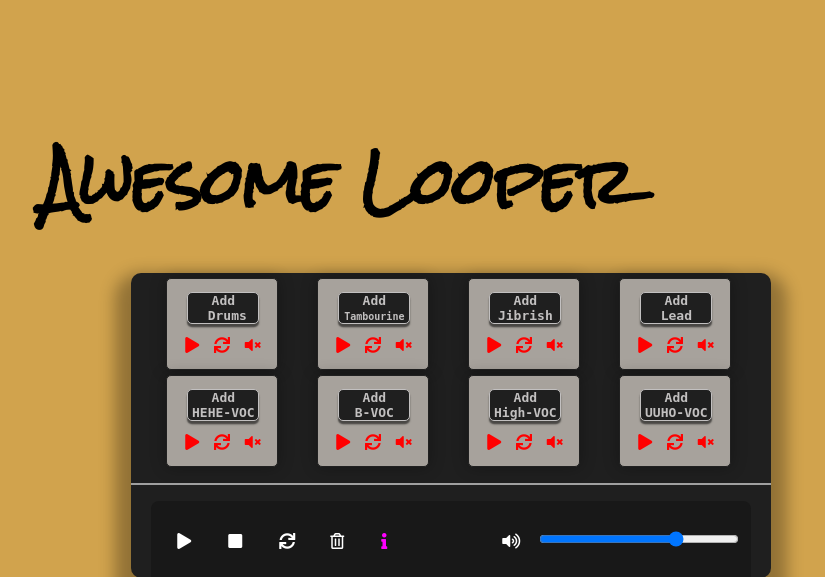
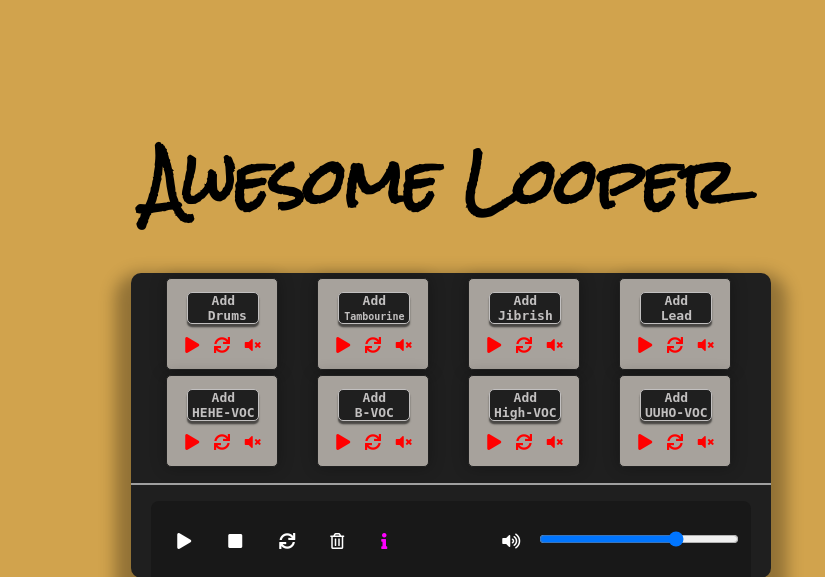
Before and after one commit to LearAdini/JS-Looper, a PHP site: page / in a window 1280 px wide. Shown: the part 73-650 px from the top of the page, without its empty margins (302-1127 px from the left). Run offline with PHP 8.4, Linux system fonts and the light colour scheme; some libraries are stand-ins or nearby versions.

Commit message:
styles minor changes

```diff
--- a/styles.css
+++ b/styles.css
@@ -8,11 +8,10 @@ a{text-decoration: none;}
 .btn{margin-left: 10px;}
 
 .banner {
-  text-align:center;
+  margin-left: 34.65%;
   margin-top:110px;
   font-family: 'Rock Salt', cursive;
   font-size:60px;
-  display:block;
   font-weight:bold;
   animation: fadeIn 2s;
   -webkit-animation: fadeIn 2s;
@@ -104,7 +103,7 @@ li i:hover{transform:scale(1.1);}
   border-radius: 10px;
   max-width: 40rem;
   margin-left: 33.65%;
- margin-top:20px;
+  margin-top:20px;
   background-color: rgb(31, 31, 31);
   display: inline-block;
   animation: fadeIn 2s;
```
